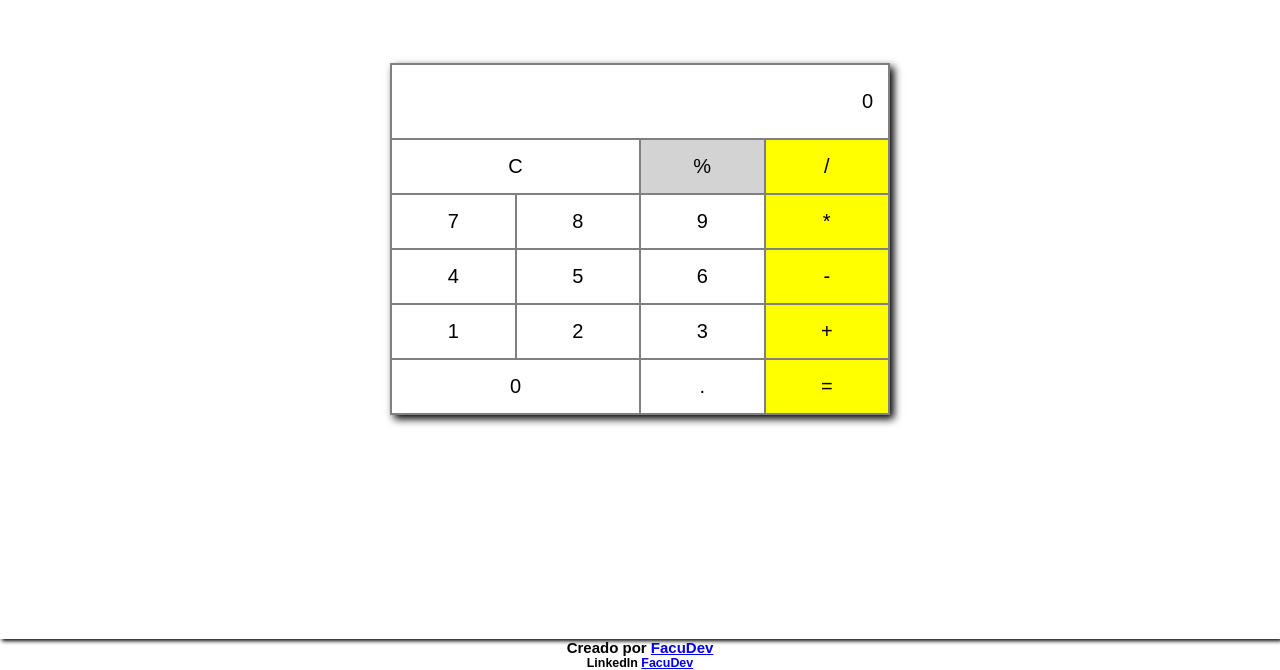
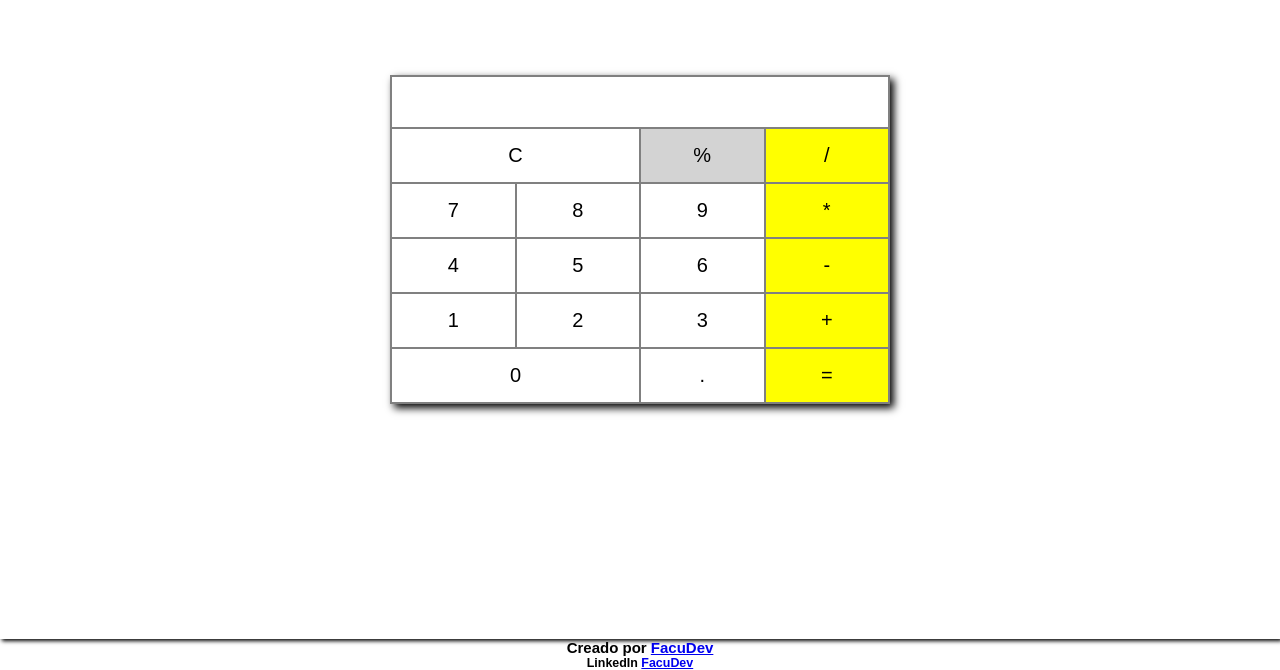
Before and after one commit to FacuNunez/calculator, a plain HTML site: page index.html in a window 1280 px wide. Shown: the part 161-831 px from the top of the page. Drawn offline with Linux system fonts and the light colour scheme; a web font is replaced by a local one.

Commit message:
modificacion display

```diff
--- a/index.html
+++ b/index.html
@@ -12,7 +12,7 @@
 <body>
     <div class="container">
         <div class="calculator">
-            <div class="calculator-display">0</div>
+            <div class="calculator-display"></div>
             <div class="calculator-keypad">
                 <div class="keypad-numbers">
                     <div class="keypad-button large">C</div>
```
